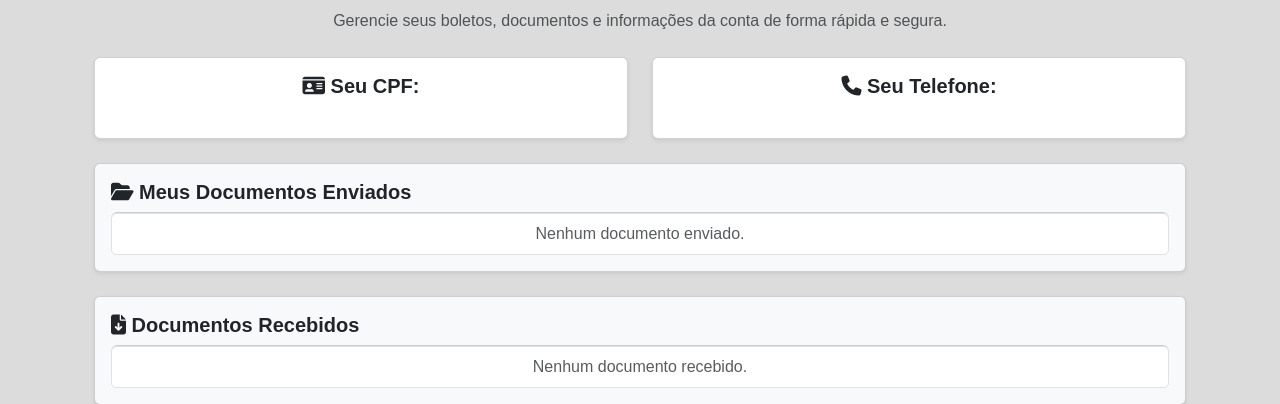
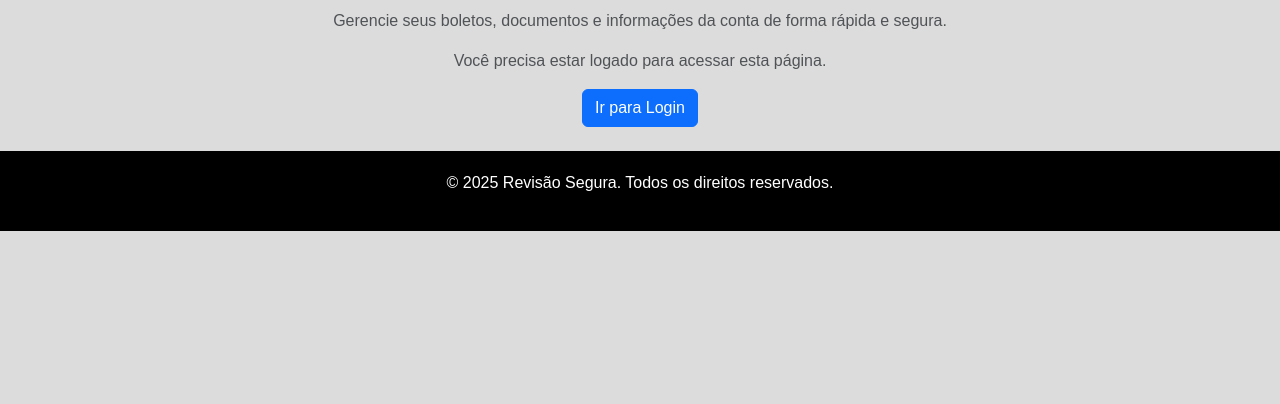
Before and after one commit to revisaosegura/siterevisaosegura, a Django app: page /usuarios/login/ in a window 1280 px wide. Shown: the part 165-569 px from the top of the page. Run offline with Django 5.2, Linux system fonts and the light colour scheme.

Commit message:
Correções

```diff
--- a/revisao_segura/settings.py
+++ b/revisao_segura/settings.py
@@ -83,7 +83,7 @@
 AUTH_USER_MODEL = 'usuarios.Usuario'
 LOGIN_URL = '/usuarios/login.html/'
 LOGIN_REDIRECT_URL = '/usuarios/dashboard.html/'
-LOGOUT_REDIRECT_URL = '/usuarios/logout.html/'
+LOGOUT_REDIRECT_URL = 'login'
 
 # 🔹 Configuração de linguagem e fuso horário
 LANGUAGE_CODE = 'pt-br'
--- a/templates/usuarios/dashboard.html
+++ b/templates/usuarios/dashboard.html
@@ -29,6 +29,7 @@
         {% endfor %}
     {% endif %}
 
+    {% if user.is_authenticated %}
     <div class="row mt-4">
         <div class="col-md-6">
             <div class="card shadow-sm p-3 mb-4 bg-white rounded text-center">
@@ -44,7 +45,6 @@
         </div>
     </div>
 
-    {% if user.is_authenticated %}
     <div class="card shadow-sm p-3 mb-4 bg-light rounded">
         <h5 class="fw-bold"><i class="fas fa-upload"></i> Enviar Documento</h5>
         <form method="post" enctype="multipart/form-data" action="{% url 'enviar_documento_cliente' %}">
@@ -58,7 +58,6 @@
             </button>
         </form>
     </div>
-    {% endif %}
 
     <div class="card shadow-sm p-3 mb-4 bg-light rounded">
         <h5 class="fw-bold"><i class="fas fa-folder-open"></i> Meus Documentos Enviados</h5>
@@ -103,7 +102,15 @@
         </ul>
     </div>
 
+    {% else %}
+        <p class="text-center text-muted">Você precisa estar logado para acessar esta página.</p>
+        <div class="text-center">
+            <a href="{% url 'login' %}" class="btn btn-primary">Ir para Login</a>
+        </div>
+    {% endif %}
+
     <div class="text-center mt-4 d-grid gap-2 d-md-flex justify-content-md-center">
+        {% if user.is_authenticated %}
         <a href="{% url 'perfil' %}" class="btn btn-info btn-lg">
             <i class="fas fa-user"></i> Ver Perfil
         </a>
@@ -119,6 +126,7 @@
                 <i class="fas fa-sign-out-alt"></i> Sair
             </button>
         </form>
+        {% endif %}
     </div>
 </div>
 
--- a/templates/usuarios/logout.html
+++ b/templates/usuarios/logout.html
@@ -7,7 +7,6 @@
     <div class="card p-4 shadow-lg rounded w-50 text-center">
         <h2 class="fw-bold mb-3">Você saiu da sua conta</h2>
         <p>Se deseja acessar novamente, clique no botão abaixo.</p>
-
         <a href="{% url 'login' %}" class="btn btn-primary"><i class="fas fa-sign-in-alt"></i> Fazer login</a>
     </div>
 </div>
```
